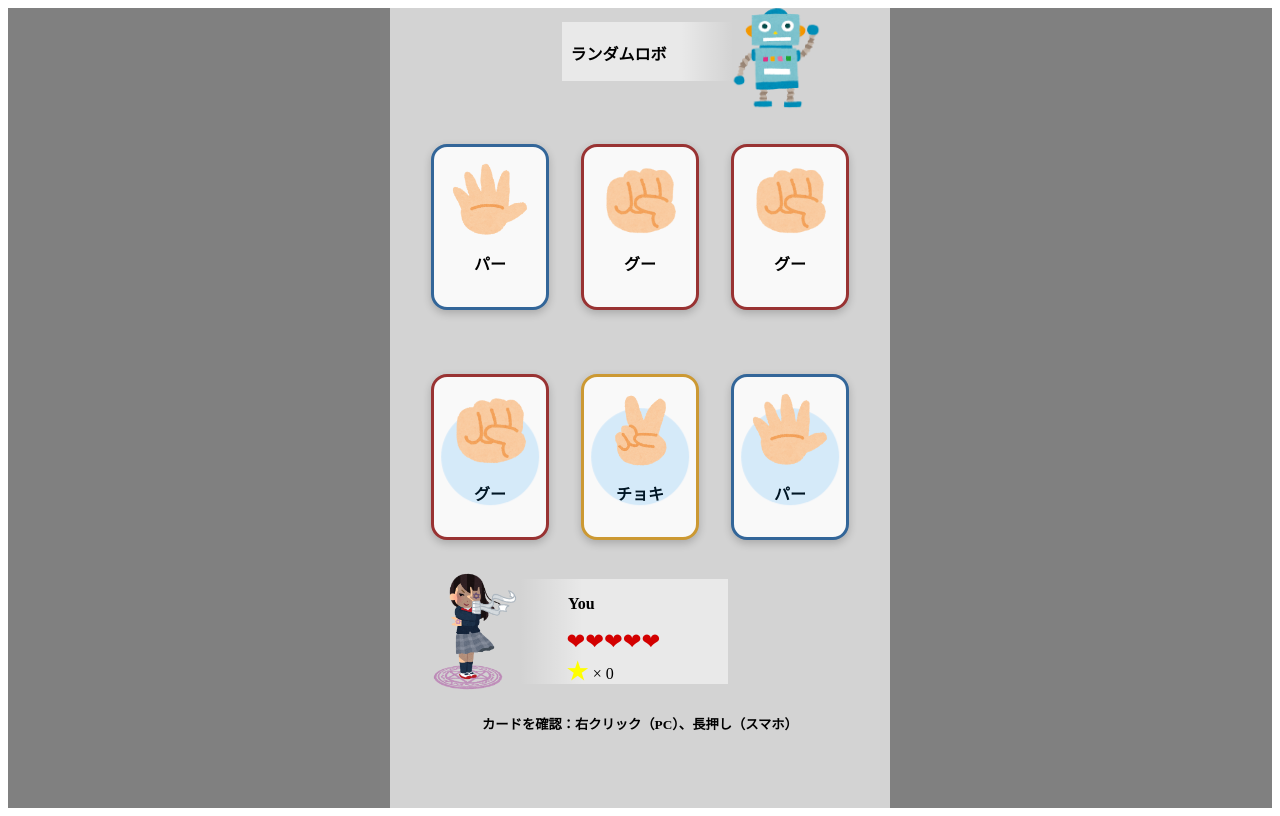
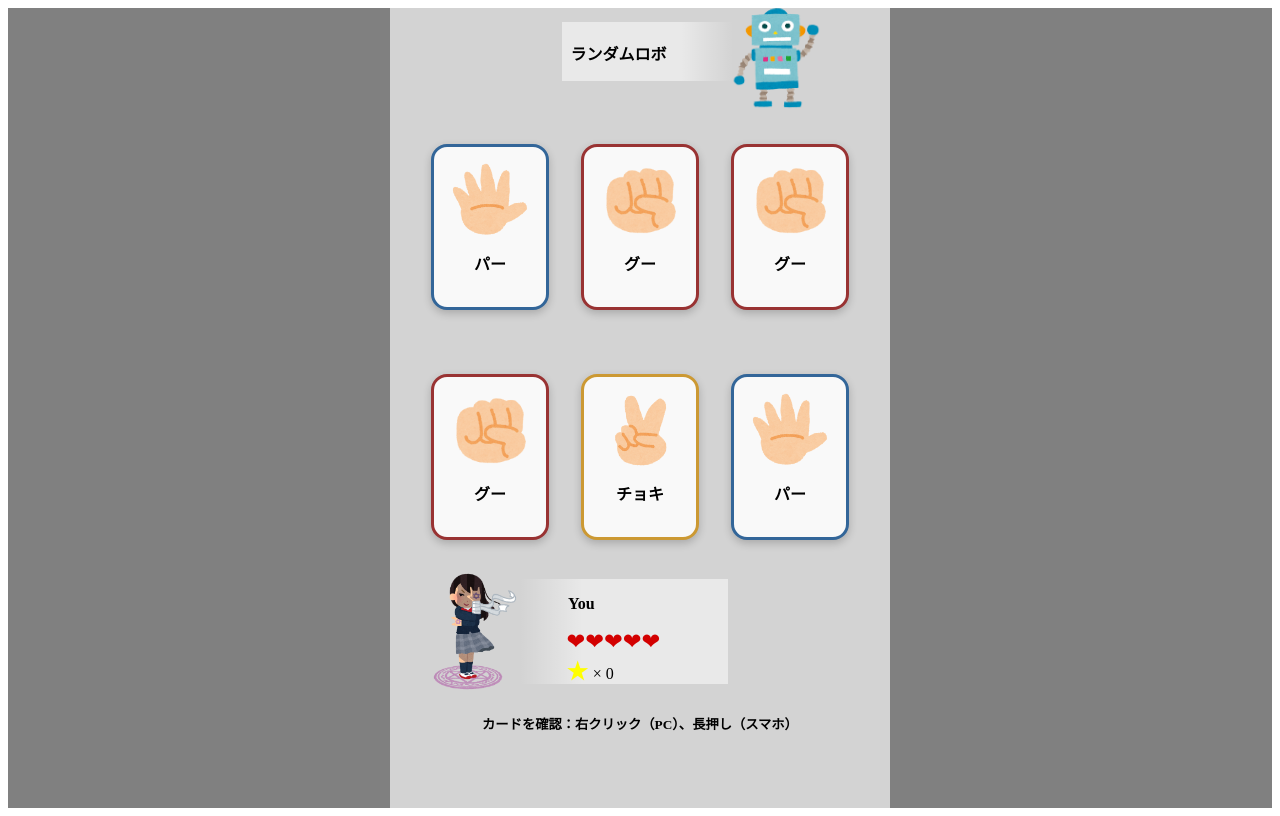
Before and after one commit to norimoriyuki/trading-janken, a Next.js app: page / in a window 1280 px wide. Both pictures are taken after a click on the button "スタート". Built offline with nearby package versions, Linux system fonts and the light colour scheme.

Commit message:
layout fix: use next/image fill

```diff
--- a/app/components/JankenGameScreen.tsx
+++ b/app/components/JankenGameScreen.tsx
@@ -222,7 +222,6 @@ export default function JankenGameScreen({ onBackClick, playerChoices }: JankenG
       <div style={{
         display: "flex",
         alignItems: "center",
-        // 3.75rem ≈ 60px相当を約12%とする
         transform: "translateX(20%)"
       }}>
         <div
@@ -230,9 +229,7 @@ export default function JankenGameScreen({ onBackClick, playerChoices }: JankenG
           style={{
             borderRight: "none",
             padding: "1% 2%",
-            // -30px→約-6%
             marginRight: "-6%",
-            // 10px→約2%
             marginLeft: "2%",
             color: "black",
             width: "20vh",
@@ -280,7 +277,7 @@ export default function JankenGameScreen({ onBackClick, playerChoices }: JankenG
             choice={choice}
             onClick={() => handlePlayerChoice(index)}
             onRightClick={(event) => handleRightClick(event, choice.description)}
-            isPlayerHand={true}
+            //isPlayerHand={true}
             className={slidingInIndex === index ? "card-slide-in" : ""}
           />
         ))}
```
